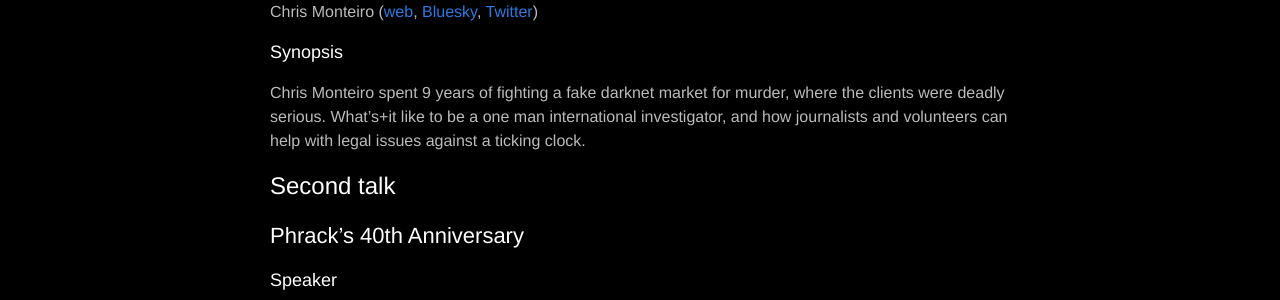
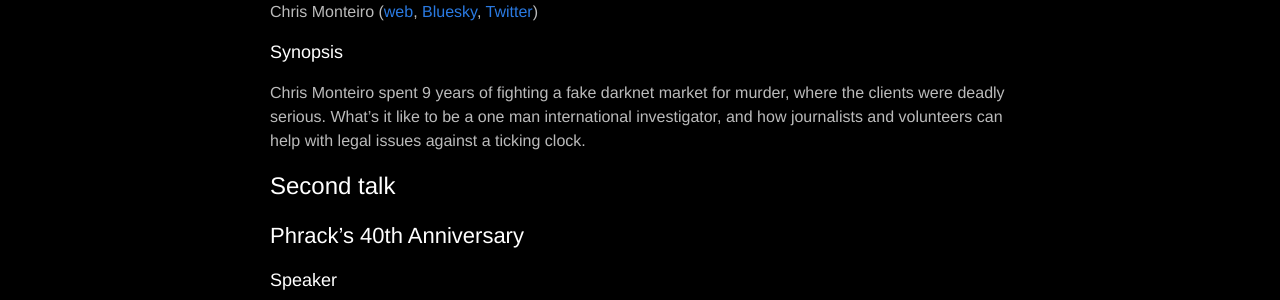
Before and after one commit to dc4420/website, a Jekyll site: the page built from _posts/2025-08-26-talks.markdown, in a window 1280 px wide. Shown: the part 311-611 px from the top of the page. Built offline with Jekyll 4.4.1, drawn with Linux system fonts in a browser that asks for light colours; nearby versions of some CDN libraries.

Commit message:
Fix typo

```diff
--- a/_posts/2025-08-26-talks.markdown
+++ b/_posts/2025-08-26-talks.markdown
@@ -14,7 +14,7 @@ Chris Monteiro ([web](https://pirate.london), [Bluesky](https://bsky.app/profile
 
 ### Synopsis
 
-Chris Monteiro spent 9 years of fighting a fake darknet market for murder, where the clients were deadly serious. What's+it like to be a one man international investigator, and how journalists and volunteers can help with legal issues against a ticking clock.
+Chris Monteiro spent 9 years of fighting a fake darknet market for murder, where the clients were deadly serious. What's it like to be a one man international investigator, and how journalists and volunteers can help with legal issues against a ticking clock.
 
 
 # Second talk
```
